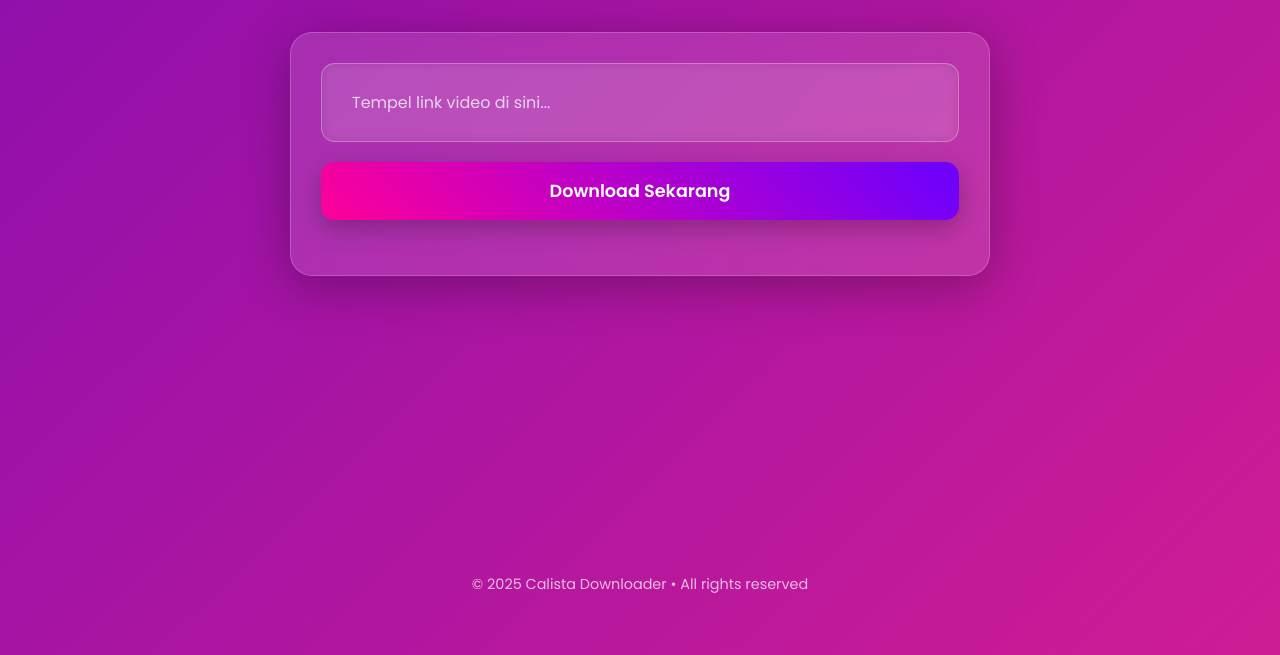
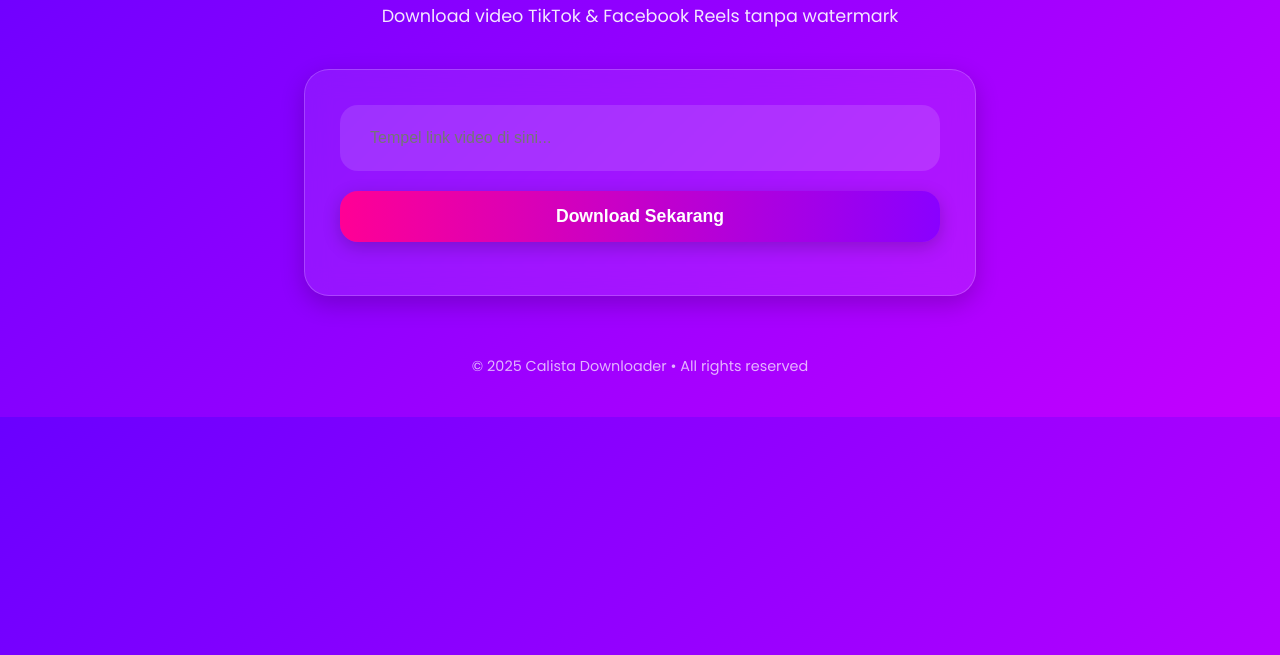
Before and after one commit to calista-downloader/downloader, a plain HTML site: page index.html in a window 1280 px wide. Shown: the part 145-800 px from the top of the page. Drawn offline with Linux system fonts and the light colour scheme.

Commit message:
Update index.html

```diff
--- a/index.html
+++ b/index.html
@@ -1,223 +1,193 @@
 <!DOCTYPE html>
 <html lang="id">
 <head>
-<meta charset="UTF-8" />
-<meta name="viewport" content="width=device-width, initial-scale=1.0" />
-<title>Downloader TikTok & Facebook</title>
-
-<!-- Google Font -->
-<link href="https://fonts.googleapis.com/css2?family=Poppins:wght@300;400;600;700&display=swap" rel="stylesheet">
+<meta charset="UTF-8">
+<meta name="viewport" content="width=device-width, initial-scale=1.0">
+<title>Calista Video Downloader</title>
+<link href="https://fonts.googleapis.com/css2?family=Poppins:wght@400;600;700&display=swap" rel="stylesheet">
 
 <style>
-    * {
+    body {
         margin: 0;
-        padding: 0;
-        box-sizing: border-box;
-        font-family: "Poppins", sans-serif;
-    }
-
-    body {
-        min-height: 100vh;
-        background: linear-gradient(135deg, #3a0ca3, #7209b7, #f72585);
-        background-size: 400% 400%;
-        animation: gradientBG 12s ease infinite;
-        display: flex;
-        flex-direction: column;
-        align-items: center;
+        font-family: 'Poppins', sans-serif;
+        background: linear-gradient(135deg, #6a00ff, #c400ff);
+        color: white;
+        text-align: center;
         padding: 40px 20px;
-        color: white;
-    }
-
-    @keyframes gradientBG {
-        0% { background-position: 0% 50%; }
-        50% { background-position: 100% 50%; }
-        100% { background-position: 0% 50%; }
-    }
-
-    /* Card container */
-    .card {
-        width: 95%;
-        max-width: 700px;
-        background: rgba(255,255,255,0.12);
-        border-radius: 22px;
-        padding: 30px;
-        margin-top: 20px;
-        backdrop-filter: blur(15px);
-        box-shadow: 0 10px 50px rgba(0,0,0,0.3);
-        border: 1px solid rgba(255,255,255,0.2);
-        animation: fadeIn 1.2s ease;
-    }
-
-    @keyframes fadeIn {
-        from { opacity: 0; transform: translateY(20px); }
-        to { opacity: 1; transform: translateY(0); }
     }
 
     h1 {
-        font-size: 2.4rem;
-        text-align: center;
+        font-size: 2.6rem;
+        font-weight: 700;
         margin-bottom: 10px;
-        font-weight: 700;
-        text-shadow: 0 0 15px rgba(0,0,0,0.4);
     }
 
-    p.subtext {
-        text-align: center;
-        opacity: .85;
-        margin-bottom: 25px;
-        font-size: 1rem;
+    p.subtitle {
+        font-size: 1.1rem;
+        opacity: 0.9;
+        margin-bottom: 40px;
     }
 
-    .input-box {
+    .box {
+        background: rgba(255,255,255,0.08);
+        padding: 35px;
+        border-radius: 25px;
+        max-width: 600px;
+        margin: auto;
+        backdrop-filter: blur(12px);
+        border: 1px solid rgba(255,255,255,0.2);
+        box-shadow: 0 8px 25px rgba(0,0,0,0.2);
+    }
+
+    .input-wrapper {
+        background: rgba(255,255,255,0.12);
+        border-radius: 18px;
+        padding: 12px 18px;
         display: flex;
-        width: 100%;
-        background: rgba(255,255,255,0.15);
-        border-radius: 14px;
-        padding: 12px;
-        border: 1px solid rgba(255,255,255,0.25);
-        box-shadow: inset 0 0 10px rgba(0,0,0,0.1);
+        align-items: center;
+        margin-bottom: 20px;
     }
 
     input {
         flex: 1;
-        padding: 14px 18px;
+        padding: 12px;
         font-size: 1rem;
-        outline: none;
         border: none;
         background: transparent;
+        outline: none;
         color: white;
+
+        /* 🔥 FIX overflow panjang */
+        white-space: nowrap;
+        overflow-x: auto;
+        text-overflow: ellipsis;
+        scrollbar-width: none;
+    }
+    input::-webkit-scrollbar {
+        display: none;
     }
 
-    input::placeholder {
-        color: rgba(255,255,255,0.75);
+    .download-btn {
+        width: 100%;
+        padding: 15px;
+        font-size: 1.1rem;
+        font-weight: 600;
+        border: none;
+        border-radius: 18px;
+        color: white;
+        background: linear-gradient(90deg, #ff0095, #8a00ff);
+        cursor: pointer;
+        box-shadow: 0 5px 18px rgba(0,0,0,0.2);
+        transition: 0.2s;
     }
 
-    button {
-        margin-top: 20px;
-        width: 100%;
-        padding: 16px;
-        border: none;
-        background: linear-gradient(45deg, #ff0099, #6a00ff);
-        color: white;
-        border-radius: 14px;
-        font-size: 1.1rem;
-        font-weight: 600;
-        cursor: pointer;
-        transition: 0.25s;
-        box-shadow: 0 8px 25px rgba(0,0,0,0.25);
+    .download-btn:active {
+        transform: scale(0.96);
     }
 
-    button:hover {
-        transform: translateY(-2px);
-        box-shadow: 0 12px 30px rgba(0,0,0,0.4);
+    .message {
+        margin-top: 18px;
+        font-size: 1rem;
         opacity: 0.9;
     }
 
-    .result-area {
-        text-align: center;
-        margin-top: 25px;
+    /* Loading Spinner */
+    .loader {
+        width: 40px;
+        height: 40px;
+        border: 4px solid white;
+        border-top-color: transparent;
+        border-radius: 50%;
+        margin: 20px auto;
+        animation: spin 1s linear infinite;
+        display: none;
     }
 
-    .download-btn {
-        display: inline-block;
-        padding: 15px 25px;
-        background: #00f5d4;
-        color: #000;
-        border-radius: 12px;
-        text-decoration: none;
-        font-weight: 700;
-        box-shadow: 0 6px 20px rgba(0,0,0,0.2);
-        animation: fadeIn 0.6s ease;
+    @keyframes spin {
+        to { transform: rotate(360deg); }
     }
 
     footer {
-        margin-top: auto;
-        text-align: center;
-        padding: 20px;
+        margin-top: 60px;
         opacity: 0.7;
         font-size: 0.9rem;
     }
-
 </style>
 </head>
 
 <body>
 
-    <h1>Video Downloader</h1>
-    <p class="subtext">Download video TikTok & Facebook Reels tanpa watermark</p>
+<h1>Video Downloader</h1>
+<p class="subtitle">Download video TikTok & Facebook Reels tanpa watermark</p>
 
-    <div class="card">
-        <div class="input-box">
-            <input id="url" placeholder="Tempel link video di sini...">
-        </div>
-        <button onclick="processDownload()">Download Sekarang</button>
-
-        <div class="result-area" id="result"></div>
+<div class="box">
+    <div class="input-wrapper">
+        <input id="inputLink" type="text" placeholder="Tempel link video di sini...">
     </div>
 
-    <footer>© 2025 Calista Downloader • All rights reserved</footer>
+    <button class="download-btn" onclick="startDownload()">Download Sekarang</button>
 
+    <div class="loader" id="loader"></div>
+
+    <div class="message" id="message"></div>
+</div>
+
+<footer>
+    © 2025 Calista Downloader • All rights reserved
+</footer>
 
 
 <script>
-async function processDownload() {
-    const link = document.getElementById("url").value;
-    const result = document.getElementById("result");
 
-    if (!link) {
-        result.innerHTML = "<p>Masukkan URL terlebih dahulu.</p>";
+function fixFacebookShareLink(url) {
+    const sharePattern = /facebook\.com\/share\/r\/([A-Za-z0-9]+)/;
+    const match = url.match(sharePattern);
+
+    if (match) {
+        const id = match[1];
+        return `https://www.facebook.com/reel/${id}/`;
+    }
+
+    return url;
+}
+
+async function startDownload() {
+    const input = document.getElementById("inputLink");
+    const message = document.getElementById("message");
+    const loader = document.getElementById("loader");
+
+    let url = input.value.trim();
+    if (!url) {
+        message.textContent = "Harap masukkan link terlebih dahulu.";
         return;
     }
 
-    result.innerHTML = "<p>Sedang memproses...</p>";
+    // 🔥 Auto convert share link Facebook
+    url = fixFacebookShareLink(url);
 
-    let API;
-
-    // TikTok
-    if (link.includes("tiktok.com")) {
-        API = "https://tikwm.com/api/?url=" + encodeURIComponent(link);
-    }
-
-    // Facebook Reels + FB video
-    else if (
-        link.includes("facebook.com") ||
-        link.includes("fb.watch") ||
-        link.includes("/reel/")
-    ) {
-        API = "https://api.yt5s.workers.dev/facebook?url=" + encodeURIComponent(link);
-    }
-
-    else {
-        result.innerHTML = "<p>URL tidak dikenali. Harus TikTok atau Facebook.</p>";
-        return;
-    }
+    loader.style.display = "block";
+    message.textContent = "";
 
     try {
-        const res = await fetch(API);
+        const res = await fetch(`https://api.ryzendesu.vip/api/downloader/all?url=${encodeURIComponent(url)}`);
         const data = await res.json();
 
-        // TikTok
-        if (data.data?.play) {
-            result.innerHTML = `
-                <a class="download-btn" href="${data.data.play}" target="_blank">Download Video TikTok</a>
-            `;
+        loader.style.display = "none";
+
+        if (!data.status) {
+            message.textContent = "Terjadi kesalahan saat memproses.";
             return;
         }
 
-        // Facebook Reels
-        if (data.download_url) {
-            result.innerHTML = `
-                <a class="download-btn" href="${data.download_url}" target="_blank">Download Reels Facebook</a>
-            `;
-            return;
-        }
-
-        result.innerHTML = "<p>Gagal mengambil video.</p>";
-
-    } catch (e) {
-        result.innerHTML = "<p>Terjadi kesalahan saat memproses.</p>";
+        window.location.href = data.result.url; // Auto download
+        message.textContent = "Berhasil! Mengunduh...";
+    }
+    catch (e) {
+        loader.style.display = "none";
+        message.textContent = "Gagal menghubungi server.";
     }
 }
+
 </script>
 
 </body>
```
